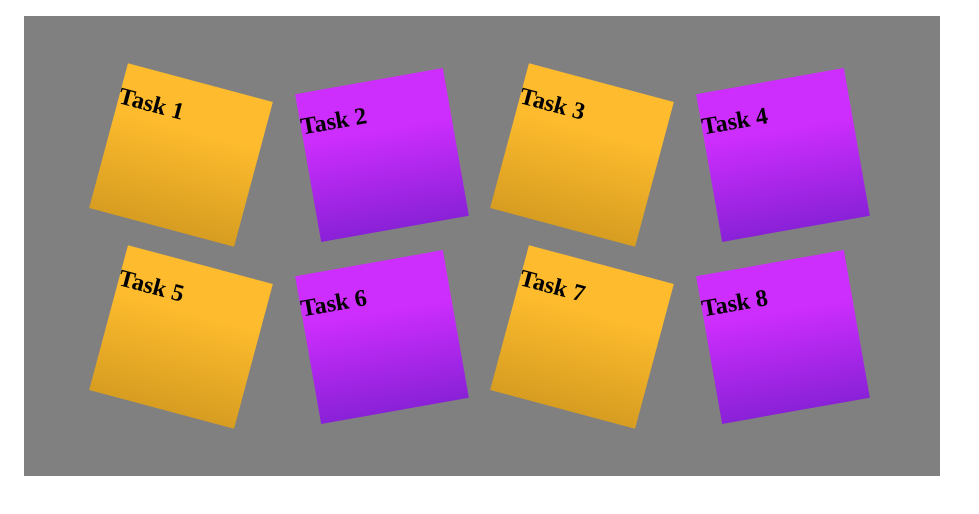
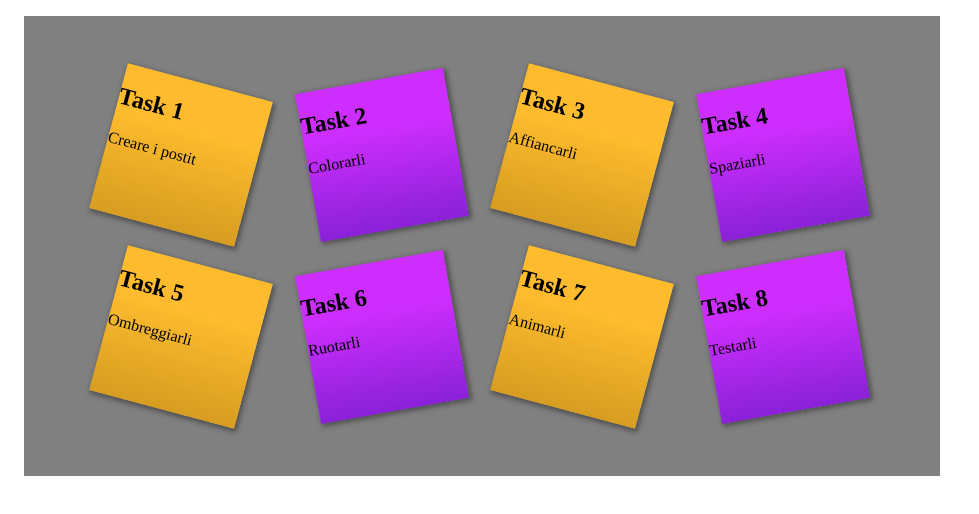
Before and after one commit to Auster-x/M2W1Day4, a plain HTML site: page index.html in a window 1280 px wide. Shown: the whole page, without its empty margins (0-979 px from the left). Drawn offline with Linux system fonts and the light colour scheme.

```diff
--- a/assets/css/style.css
+++ b/assets/css/style.css
@@ -1,7 +1,4 @@
-body {
-    background-color: white;
-
-}
+body {}
 
 .lavagna {
     display: flex;
@@ -20,7 +17,15 @@ body {
     width: 150px;
     height: 150px;
     display: inline-block;
-margin: 1em;
+    box-shadow: 2px 2px 5px 1px rgba(33, 33, 33, 0.5);
+    margin: 1em;
+    transition: transform 1s, boxshadow 0.5s ease-in-out;
+}
+
+.postit:hover {
+    transform: scale(1.5);
+    z-index: 100;
+    box-shadow: 5px 5px 8px 3px rgba(33, 33, 33, 0.5);
 }
 
 .postitDispari {
@@ -34,3 +39,7 @@ margin: 1em;
     background: rgb(137, 33, 215);
     background: linear-gradient(0deg, rgba(137, 33, 215, 1) 0%, rgba(205, 45, 253, 1) 67%);
 }
+
+.postitText {
+
+}
--- a/index.html
+++ b/index.html
@@ -1,45 +1,64 @@
 <!DOCTYPE html>
 <html lang="en">
+
 <head>
     <meta charset="UTF-8">
     <meta name="viewport" content="width=device-width, initial-scale=1.0">
     <title>Document</title>
     <link rel="stylesheet" href="/assets/css/style.css">
 </head>
+
 <body>
     <div class="lavagna">
         <div class="postit postitDispari">
+            <div class="postitText">
                 <h2>Task 1</h2>
-        <p></p>
+                <p>Creare i postit</p>
+            </div>
         </div>
         <div class="postit postitPari">
+            <div class="postitText">
                 <h2>Task 2</h2>
-        <p></p>
+                <p>Colorarli</p>
+            </div>
         </div>
         <div class="postit postitDispari">
+            <div class="postitText">
                 <h2>Task 3</h2>
-        <p></p>
+                <p>Affiancarli</p>
+            </div>
         </div>
         <div class="postit postitPari">
+            <div class="postitText">
                 <h2>Task 4</h2>
-        <p></p>
+                <p>Spaziarli</p>
+            </div>
         </div>
         <div class="postit postitDispari">
+            <div class="postitText">
                 <h2>Task 5</h2>
-        <p></p>
+                <p>Ombreggiarli</p>
+            </div>
         </div>
         <div class="postit postitPari">
+            <div class="postitText">
                 <h2>Task 6</h2>
-        <p></p>
+                <p>Ruotarli</p>
+            </div>
         </div>
         <div class="postit postitDispari">
+            <div class="postitText">
                 <h2>Task 7</h2>
-        <p></p>
+                <p>Animarli</p>
+            </div>
         </div>
         <div class="postit postitPari">
+            <div class="postitText">
                 <h2>Task 8</h2>
-        <p></p>
+                <p>Testarli</p>
+            </div>
         </div>
     </div>
 </body>
+
 </html>
```
Lines whose indentation alone changed are shown as unchanged.
